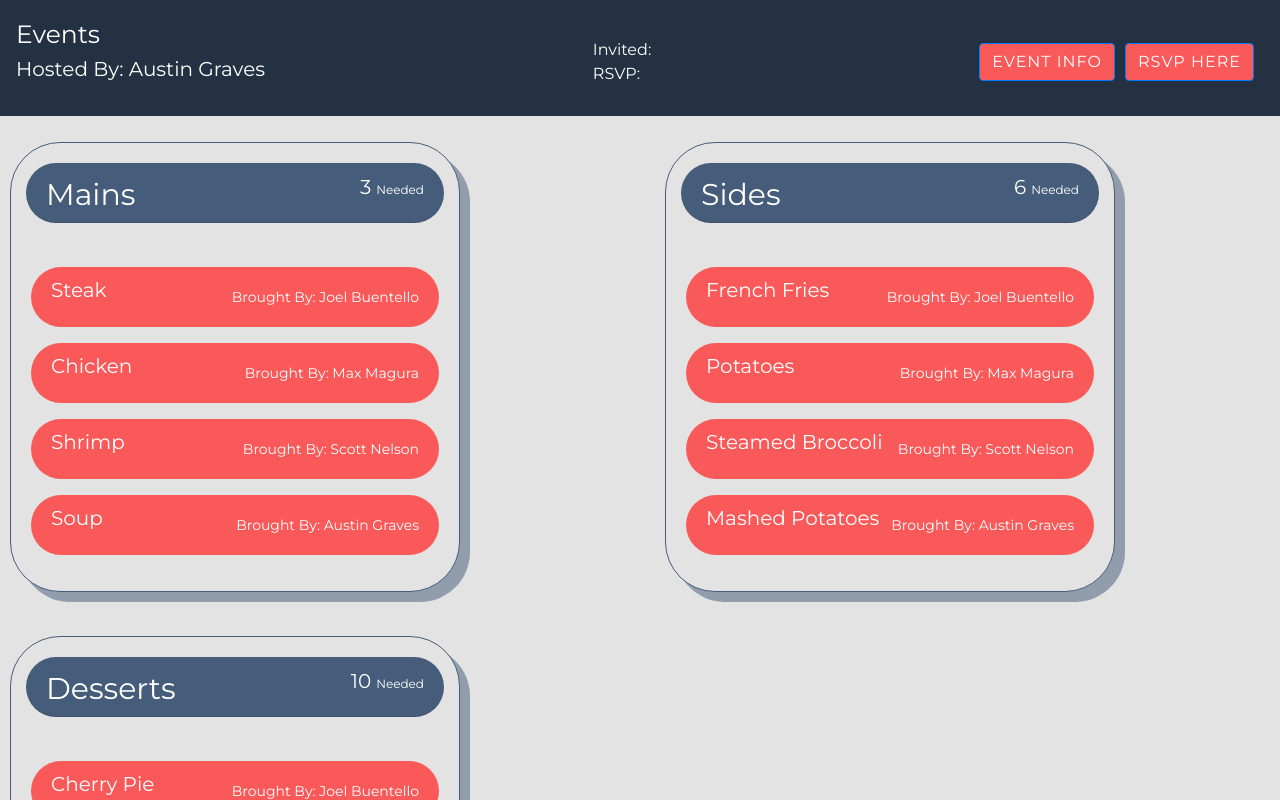
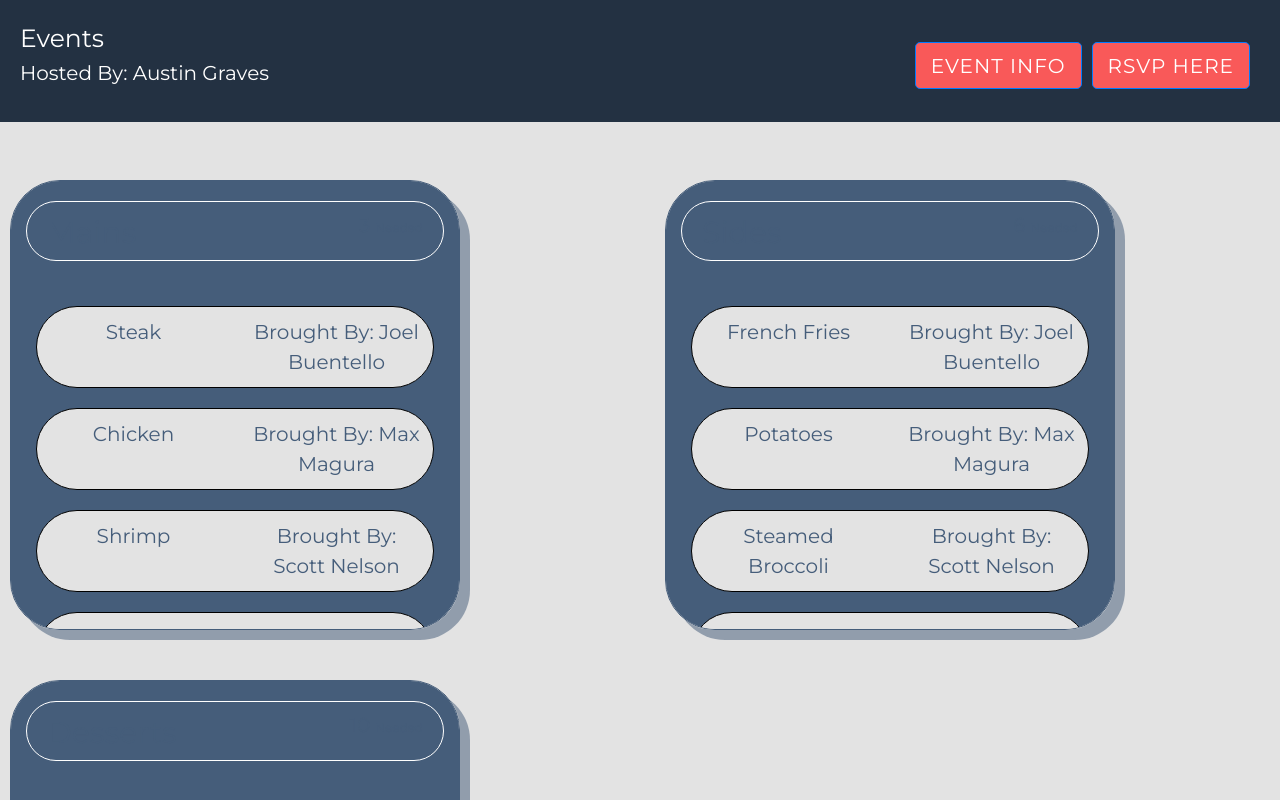
Before and after one commit to max-magura/raduno, a React (Create React App) app in the folder client/: page / in a window 1280 px wide. Shown: the top 800 px of the page. Built offline with nearby package versions, Linux system fonts and the light colour scheme; no server answers.

Commit message:
css changes

```diff
--- a/client/src/components/DessertDishCard/DessertDishCard.js
+++ b/client/src/components/DessertDishCard/DessertDishCard.js
@@ -8,7 +8,7 @@ import ItemCardsItems from '../ItemCardItems/ItemCardItems';
 class ItemCards extends Component {
   render() {
     return (
-      <Card className="item-card center">
+      <Card className="item-card center" style={{'max-height': 'calc(100vh - 210px)', 'overflow-y': 'auto', 'overflow-x': 'none'}}>
         <Col>
         <Card.Header className="item-card-header">
           <span className="description">{this.props.description}</span>
@@ -22,6 +22,8 @@ class ItemCards extends Component {
           <ItemCardsItems foodName="Lemon Lie Pie" broughtBy="Max Magura"/>
           <ItemCardsItems foodName="Brownies" broughtBy="Scott Nelson"/>
           <ItemCardsItems foodName="Cookies" broughtBy="Austin Graves"/>
+          <ItemCardsItems foodName="Cookies" broughtBy="Austin Graves"/>
+          <ItemCardsItems foodName="Cookies" broughtBy="Austin Graves"/>
 
         </Card.Body>
         </Col>
--- a/client/src/components/EventCards/EventCard.css
+++ b/client/src/components/EventCards/EventCard.css
@@ -10,25 +10,50 @@ body {
 
 .upcomingEventCard {
     background-color: #455d7a !important;
-    color: #e3e3e3;
-    text-align: center;
+    color: #455d7a;
+    height: 100vh;
+}
+
+.text-center {
+    margin-top: 10px;
+    color: #455d7a;
+    background-color: #e3e3e3;
 }
 
 .pastEventCard {
     background-color: #455d7a !important;
-    color: #e3e3e3;
-    text-align: center;
+    color: #455d7a;
+   height: 100vh;
 }
 
 .card {
-  background-color: #e3e3e3;
+  background-color: #455d7a;
   margin: 10px;
   border: 1px solid #455d7a;
+  height: 450px;
+
+}
+
+.cardBody {
+    background-color: #e3e3e3;
+    color: #455d7a;
+    margin-top: 1em;
+    margin-bottom: 1em;
+    border: 1px solid black;
+    height: auto;
+
 }
 
 @media only screen and (max-width: 600px) {
     .container {
         background-color: #e3e3e3;
-
+       margin-top: 200px;
     }
 }
+
+@media only screen and (max-width: 750px) {
+    .container {
+        background-color: #e3e3e3;
+       margin-top: 175px;
+    }
+}
--- a/client/src/components/EventCards/EventCard.js
+++ b/client/src/components/EventCards/EventCard.js
@@ -6,16 +6,24 @@ class EventCard extends React.Component{
     render() {
     return(
 <div className="container">
+
     <Row>
 
       <Col xs={12} md={6} lg={6}>
-<Card className="upcomingEventCard">
+<Card className="upcomingEventCard text-center" style={{'max-height': 'calc(100vh - 210px)', 'overflow-y': 'auto', 'overflow-x': 'none'}}>
 
-    <Card.Title>Upcoming Events</Card.Title>
+    <Card.Title className="text-center">Upcoming Events</Card.Title>
 
-  <Card className="card">
+  <Card className="card" >
 
-      <Card.Body className="cardBody">This is an upcoming event.</Card.Body>
+      <Card className="cardBody">This is an upcoming event. blah blah blah blah blah blah blah blah blah blah blah blah blah blah blah blah blah blah blah blah</Card>
+
+      <Card className="cardBody">upcoming</Card>
+      <Card className="cardBody">upcoming</Card>
+      <Card className="cardBody">upcoming</Card>
+      <Card className="cardBody">upcoming</Card>
+      <Card className="cardBody">upcoming</Card>
+      <Card className="cardBody">upcoming</Card>
 
   </Card>
 
@@ -24,19 +32,28 @@ class EventCard extends React.Component{
 
 </Col>
 
+
 <Col xs={12} md={6} lg={6}>
 
-<Card className="pastEventCard">
-    <Card.Title>Past Events</Card.Title>
+<Card className="pastEventCard text-center" style={{'max-height': 'calc(100vh - 210px)', 'overflow-y': 'auto', 'overflow-x': 'none'}}>
+    <Card.Title className="text-center">Past Events</Card.Title>
 
   <Card className="card">
-      <Card.Body className="cardBody">This is a past event.</Card.Body>
+
+      <Card className="cardBody">This is a past  past past paaaaaaaaaaaaaaaaaaaaaaaaaaaaaaaast event.</Card>
+      <Card className="cardBody">past</Card>
+      <Card className="cardBody">past</Card>
+      <Card className="cardBody">past</Card>
+      <Card className="cardBody">past</Card>
+      <Card className="cardBody">past</Card>
+
   </Card>
 
 </Card>
 </Col>
 
 </Row>
+
 </div>
         )
     }
--- a/client/src/components/EventNav/EventNav.css
+++ b/client/src/components/EventNav/EventNav.css
@@ -12,11 +12,28 @@
   background-color:#f95959;
   margin-right: 10px;
 
+
 }
 
 .eventButtonInfo:hover {
   background-color: #f95959;
   opacity: 0.5;
+}
+
+.eventButtonInfo:active {
+  background-color: #f95959 !important;
+
+}
+
+.eventButtonInfo:focus {
+  background-color: #f95959;
+  border-style: none;
+}
+
+.eventButtonInfo:visited {
+  background-color: #f95959;
+  border-style: none;
+
 }
 
 .eventButtonRSVP {
@@ -33,6 +50,27 @@
 .eventButtonRSVP:hover {
   opacity: 0.5;
   background-color: #f95959;
+}
+
+.eventButtonRSVP:hover {
+  background-color: #f95959;
+  opacity: 0.5;
+}
+
+.eventButtonRSVP:active {
+  background-color: #f95959 !important;
+
+}
+
+.eventButtonRSVP:focus {
+  background-color: #f95959;
+  border-style: none;
+}
+
+.eventButtonRSVP:visited {
+  background-color: #f95959;
+  border-style: none;
+
 }
 
 .userName {
--- a/client/src/components/EventNav/EventNav.js
+++ b/client/src/components/EventNav/EventNav.js
@@ -92,7 +92,7 @@ class EventNav extends React.Component {
 
         </Navbar.Text>
            </div>
-                <div className="containerCount">
+                {/* <div className="containerCount">
 
           <div className="invitedNum">
             Invited:
@@ -105,7 +105,7 @@ class EventNav extends React.Component {
             </div>
 
 
-           </div>
+           </div>      */}
           <ButtonToolbar>
             <Button  className="eventButtonInfo" onClick={this.handleShowEventInfo}>Event Info</Button>
 
--- a/client/src/components/ItemCardItems/ItemCardItems.css
+++ b/client/src/components/ItemCardItems/ItemCardItems.css
@@ -1,33 +1,44 @@
 * {
   margin: 0;
   padding: 0;
+  font-size: 20px;
 }
 
 .item-card-item {
   background-color: #f95959;
-  height: 60px;
+  height: 100%s;
   color: #fff;
-  position: relative;
+  /* position: relative; */
   margin-top: 1em;
   margin-bottom: 1em;
-  padding: 5px;
+  padding: 10px;
   border-radius: 50px !important;
+  /* overflow: hidden; */
 }
 
 .food-name {
-  font-size: 20px;
-  position: absolute;
+  font-size: 20px !important;
+
+  /* margin: auto; */
+
+   /* position: absolute;
   top: 0;
   left: 0;
   margin-top: 8px;
-  margin-left: 20px;
+  margin-left: 20px;  */
+  margin-left: auto;
 }
 
-.person-bringing {
-  position: absolute;
+ .person-bringing {
+  font-size: 20px;
+  width: 50%;
+  /* margin: auto; */
+ margin-right: auto;
+ }
+ /* position: absolute;
   right: 0;
   top: 0;
   margin-top: 20px;
   font-size: 14px;
   margin-right: 20px;
-}
+ */
--- a/client/src/components/ItemCardItems/ItemCardItems.js
+++ b/client/src/components/ItemCardItems/ItemCardItems.js
@@ -1,14 +1,29 @@
 import React, { Component } from 'react';
 import 'bootstrap/dist/css/bootstrap.min.css';
-import {Card} from 'react-bootstrap';
+import {Card, Row, Col, Container} from 'react-bootstrap';
 import './ItemCardItems.css'
 
 class ItemCardItems extends Component {
   render() {
     return (
-      <Card.Body className="item-card-item">
-        <span className="food-name">{this.props.foodName}</span>
-        <small className="person-bringing">Brought By: {this.props.broughtBy}</small>
+      <Card.Body className="item-card-item cardBody text-center">
+
+        <Row>
+        <Col className="food-name ">
+
+          {this.props.foodName}
+
+
+          </Col>
+        <Col className="person-bringing">
+
+
+          Brought By: {this.props.broughtBy}
+
+
+          </Col>
+        </Row>
+
       </Card.Body>
     )
   }
--- a/client/src/components/MainDishCard/MainDishCard.css
+++ b/client/src/components/MainDishCard/MainDishCard.css
@@ -21,12 +21,13 @@
   /* position: relative; */
   height: 100%;
   width: 100%;
-  background-color: #455d7a ;
-  color: #fff;
+  background-color: white !important ;
+  color: #455d7a !important;
   border-radius: 30px !important;
   padding: 20px;
-  overflow: hidden;
+  overflow: none;
   margin: auto;
+  border: 1px solid white;
 }
 
 .quantity-needed {
--- a/client/src/components/MainDishCard/MainDishCard.js
+++ b/client/src/components/MainDishCard/MainDishCard.js
@@ -9,7 +9,8 @@ class ItemCards extends Component {
   render() {
     return (
 
-      <Card className="item-card center">
+      <Card className="item-card center"  style={{'max-height': 'calc(100vh - 210px)', 'overflow-y': 'auto', 'overflow-x': 'none'}}>
+
         <Col>
         <Card.Header className="item-card-header">
           <span className="description">{this.props.description}</span>
@@ -18,10 +19,13 @@ class ItemCards extends Component {
         </Col>
         <Row>
           <Col>
-        <Card.Body>
+        <Card.Body >
           <ItemCardsItems foodName="Steak" broughtBy="Joel Buentello"/>
           <ItemCardsItems foodName="Chicken" broughtBy="Max Magura"/>
           <ItemCardsItems foodName="Shrimp" broughtBy="Scott Nelson"/>
+          <ItemCardsItems foodName="Soup" broughtBy="Austin Graves"/>
+          <ItemCardsItems foodName="Soup" broughtBy="Austin Graves"/>
+          <ItemCardsItems foodName="Soup" broughtBy="Austin Graves"/>
           <ItemCardsItems foodName="Soup" broughtBy="Austin Graves"/>
 
         </Card.Body>
--- a/client/src/components/SideDishCard/SideDishCard.js
+++ b/client/src/components/SideDishCard/SideDishCard.js
@@ -8,7 +8,7 @@ import ItemCardsItems from '../ItemCardItems/ItemCardItems';
 class ItemCards extends Component {
   render() {
     return (
-      <Card className="item-card center">
+      <Card className="item-card center" style={{'max-height': 'calc(100vh - 210px)', 'overflow-y': 'auto', 'overflow-x': 'none'}}>
         <Col>
         <Card.Header className="item-card-header">
           <span className="description">{this.props.description}</span>
@@ -22,6 +22,9 @@ class ItemCards extends Component {
           <ItemCardsItems foodName="Potatoes" broughtBy="Max Magura"/>
           <ItemCardsItems foodName="Steamed Broccoli" broughtBy="Scott Nelson"/>
           <ItemCardsItems foodName="Mashed Potatoes" broughtBy="Austin Graves"/>
+          <ItemCardsItems foodName="Mashed Potatoes" broughtBy="Austin Graves"/>
+          <ItemCardsItems foodName="Mashed Potatoes" broughtBy="Austin Graves"/>
+          <ItemCardsItems foodName="Mashed Potatoes" broughtBy="Austin Graves"/>
 
         </Card.Body>
         </Col>
```
Also changed, not shown: client/src/App.js (+4 -4 lines).
